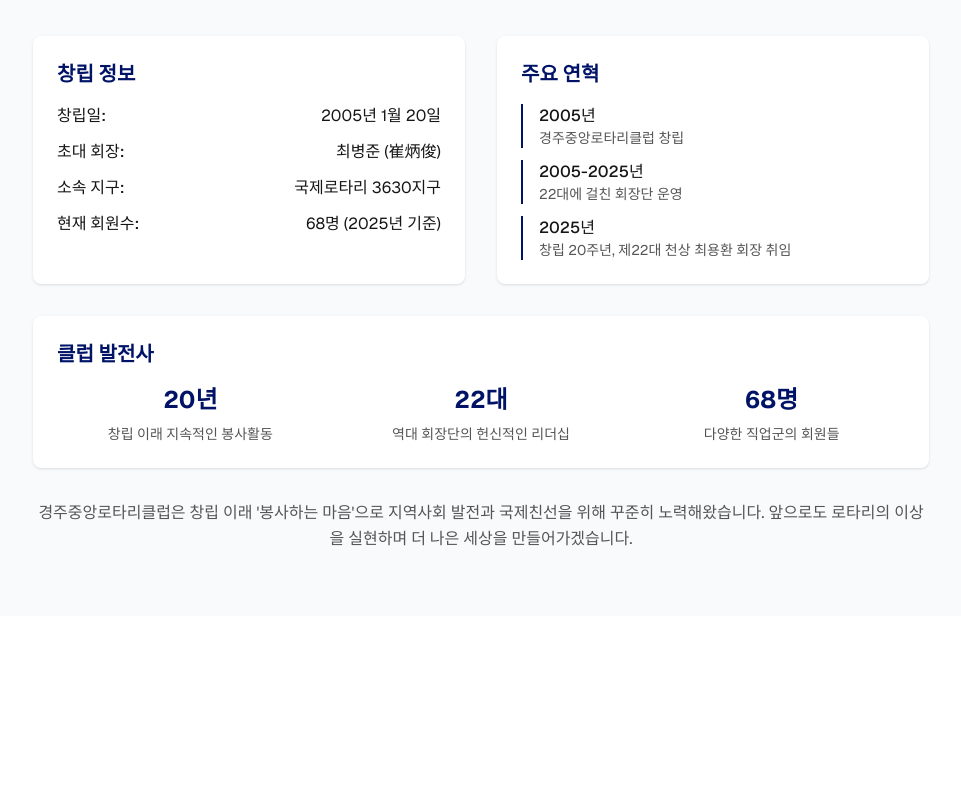
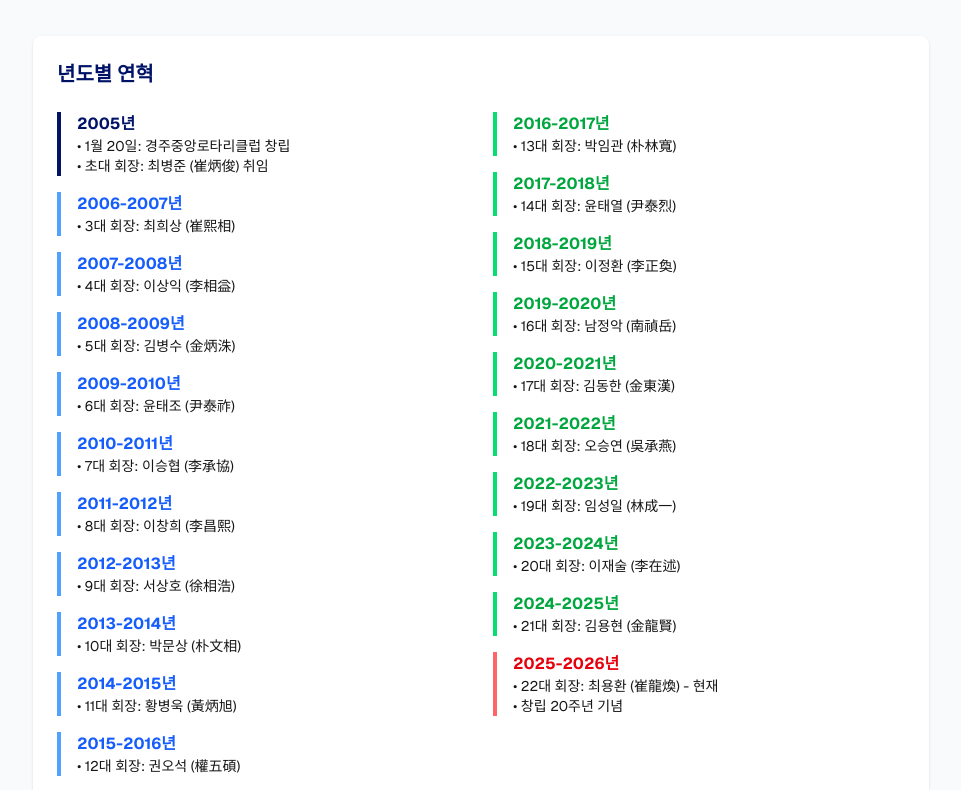
Before and after one commit to ceo6141/gyeongju-crc-, a Next.js app: page /about in a window 1280 px wide. Shown: the part 2650-3440 px from the top of the page, without its empty margins (159-1120 px from the left). Before the commit the page ends 3298 px from the top, so only its background shows below. Built offline with nearby package versions, Linux system fonts and the light colour scheme.

Commit message:
feat: organize club history by year
Detail club history section with year-by-year breakdown.

#VERCEL_SKIP

Co-authored-by: null <227347879+ceo6141@users.noreply.github.com>

```diff
--- a/app/about/page.tsx
+++ b/app/about/page.tsx
@@ -311,6 +311,103 @@ export default function AboutPage() {
                 </p>
               </div>
 
+              <div className="bg-white p-6 rounded-lg shadow-sm">
+                <h4 className="text-xl font-semibold mb-6 text-primary">년도별 연혁</h4>
+                <div className="grid grid-cols-1 md:grid-cols-2 gap-6">
+                  <div className="space-y-4">
+                    <div className="border-l-4 border-primary pl-4">
+                      <div className="font-bold text-primary">2005년</div>
+                      <div className="text-sm">• 1월 20일: 경주중앙로타리클럽 창립</div>
+                      <div className="text-sm">• 초대 회장: 최병준 (崔炳俊) 취임</div>
+                    </div>
+                    <div className="border-l-4 border-blue-400 pl-4">
+                      <div className="font-bold text-blue-600">2006-2007년</div>
+                      <div className="text-sm">• 3대 회장: 최희상 (崔熙相)</div>
+                    </div>
+                    <div className="border-l-4 border-blue-400 pl-4">
+                      <div className="font-bold text-blue-600">2007-2008년</div>
+                      <div className="text-sm">• 4대 회장: 이상익 (李相益)</div>
+                    </div>
+                    <div className="border-l-4 border-blue-400 pl-4">
+                      <div className="font-bold text-blue-600">2008-2009년</div>
+                      <div className="text-sm">• 5대 회장: 김병수 (金炳洙)</div>
+                    </div>
+                    <div className="border-l-4 border-blue-400 pl-4">
+                      <div className="font-bold text-blue-600">2009-2010년</div>
+                      <div className="text-sm">• 6대 회장: 윤태조 (尹泰祚)</div>
+                    </div>
+                    <div className="border-l-4 border-blue-400 pl-4">
+                      <div className="font-bold text-blue-600">2010-2011년</div>
+                      <div className="text-sm">• 7대 회장: 이승협 (李承協)</div>
+                    </div>
+                    <div className="border-l-4 border-blue-400 pl-4">
+                      <div className="font-bold text-blue-600">2011-2012년</div>
+                      <div className="text-sm">• 8대 회장: 이창희 (李昌熙)</div>
+                    </div>
+                    <div className="border-l-4 border-blue-400 pl-4">
+                      <div className="font-bold text-blue-600">2012-2013년</div>
+                      <div className="text-sm">• 9대 회장: 서상호 (徐相浩)</div>
+                    </div>
+                    <div className="border-l-4 border-blue-400 pl-4">
+                      <div className="font-bold text-blue-600">2013-2014년</div>
+                      <div className="text-sm">• 10대 회장: 박문상 (朴文相)</div>
+                    </div>
+                    <div className="border-l-4 border-blue-400 pl-4">
+                      <div className="font-bold text-blue-600">2014-2015년</div>
+                      <div className="text-sm">• 11대 회장: 황병욱 (黃炳旭)</div>
+                    </div>
+                    <div className="border-l-4 border-blue-400 pl-4">
+                      <div className="font-bold text-blue-600">2015-2016년</div>
+                      <div className="text-sm">• 12대 회장: 권오석 (權五碩)</div>
+                    </div>
+                  </div>
+
+                  <div className="space-y-4">
+                    <div className="border-l-4 border-green-400 pl-4">
+                      <div className="font-bold text-green-600">2016-2017년</div>
+                      <div className="text-sm">• 13대 회장: 박임관 (朴林寬)</div>
+                    </div>
+                    <div className="border-l-4 border-green-400 pl-4">
+                      <div className="font-bold text-green-600">2017-2018년</div>
+                      <div className="text-sm">• 14대 회장: 윤태열 (尹泰烈)</div>
+                    </div>
+                    <div className="border-l-4 border-green-400 pl-4">
+                      <div className="font-bold text-green-600">2018-2019년</div>
+                      <div className="text-sm">• 15대 회장: 이정환 (李正奐)</div>
+                    </div>
+                    <div className="border-l-4 border-green-400 pl-4">
+                      <div className="font-bold text-green-600">2019-2020년</div>
+                      <div className="text-sm">• 16대 회장: 남정악 (南禎岳)</div>
+                    </div>
+                    <div className="border-l-4 border-green-400 pl-4">
+                      <div className="font-bold text-green-600">2020-2021년</div>
+                      <div className="text-sm">• 17대 회장: 김동한 (金東漢)</div>
+                    </div>
+                    <div className="border-l-4 border-green-400 pl-4">
+                      <div className="font-bold text-green-600">2021-2022년</div>
+                      <div className="text-sm">• 18대 회장: 오승연 (吳承燕)</div>
+                    </div>
+                    <div className="border-l-4 border-green-400 pl-4">
+                      <div className="font-bold text-green-600">2022-2023년</div>
+                      <div className="text-sm">• 19대 회장: 임성일 (林成一)</div>
+                    </div>
+                    <div className="border-l-4 border-green-400 pl-4">
+                      <div className="font-bold text-green-600">2023-2024년</div>
+                      <div className="text-sm">• 20대 회장: 이재술 (李在述)</div>
+                    </div>
+                    <div className="border-l-4 border-green-400 pl-4">
+                      <div className="font-bold text-green-600">2024-2025년</div>
+                      <div className="text-sm">• 21대 회장: 김용현 (金龍賢)</div>
+                    </div>
+                    <div className="border-l-4 border-red-400 pl-4">
+                      <div className="font-bold text-red-600">2025-2026년</div>
+                      <div className="text-sm">• 22대 회장: 최용환 (崔龍煥) - 현재</div>
+                      <div className="text-sm">• 창립 20주년 기념</div>
+                    </div>
+                  </div>
+                </div>
+              </div>
+
               <div className="grid grid-cols-1 md:grid-cols-2 gap-8">
                 <div className="bg-white p-6 rounded-lg shadow-sm">
                   <h4 className="text-xl font-semibold mb-4 text-primary">창립 정보</h4>
@@ -335,47 +432,22 @@ export default function AboutPage() {
                 </div>
 
                 <div className="bg-white p-6 rounded-lg shadow-sm">
-                  <h4 className="text-xl font-semibold mb-4 text-primary">주요 연혁</h4>
+                  <h4 className="text-xl font-semibold mb-4 text-primary">클럽 발전사</h4>
                   <div className="space-y-3">
-                    <div className="border-l-2 border-primary pl-4">
-                      <div className="font-medium">2005년</div>
-                      <div className="text-sm text-muted-foreground">경주중앙로타리클럽 창립</div>
-                    </div>
-                    <div className="border-l-2 border-primary pl-4">
-                      <div className="font-medium">2005-2025년</div>
-                      <div className="text-sm text-muted-foreground">22대에 걸친 회장단 운영</div>
-                    </div>
-                    <div className="border-l-2 border-primary pl-4">
-                      <div className="font-medium">2025년</div>
-                      <div className="text-sm text-muted-foreground">창립 20주년, 제22대 천상 최용환 회장 취임</div>
-                    </div>
-                  </div>
-                </div>
-              </div>
-
-              <div className="bg-white p-6 rounded-lg shadow-sm">
-                <h4 className="text-xl font-semibold mb-4 text-primary">클럽 발전사</h4>
-                <div className="grid grid-cols-1 md:grid-cols-3 gap-6">
                     <div className="text-center">
-                    <div className="text-2xl font-bold text-primary mb-2">20년</div>
+                      <div className="text-2xl font-bold text-primary mb-1">20년</div>
                       <div className="text-sm text-muted-foreground">창립 이래 지속적인 봉사활동</div>
                     </div>
                     <div className="text-center">
-                    <div className="text-2xl font-bold text-primary mb-2">22대</div>
+                      <div className="text-2xl font-bold text-primary mb-1">22대</div>
                       <div className="text-sm text-muted-foreground">역대 회장단의 헌신적인 리더십</div>
                     </div>
                     <div className="text-center">
-                    <div className="text-2xl font-bold text-primary mb-2">68명</div>
+                      <div className="text-2xl font-bold text-primary mb-1">68명</div>
                       <div className="text-sm text-muted-foreground">다양한 직업군의 회원들</div>
                     </div>
                   </div>
                 </div>
-
-              <div className="text-center">
-                <p className="text-muted-foreground leading-relaxed">
-                  경주중앙로타리클럽은 창립 이래 '봉사하는 마음'으로 지역사회 발전과 국제친선을 위해 꾸준히
-                  노력해왔습니다. 앞으로도 로타리의 이상을 실현하며 더 나은 세상을 만들어가겠습니다.
-                </p>
               </div>
             </div>
           </div>
```
Lines whose indentation alone changed are shown as unchanged.
